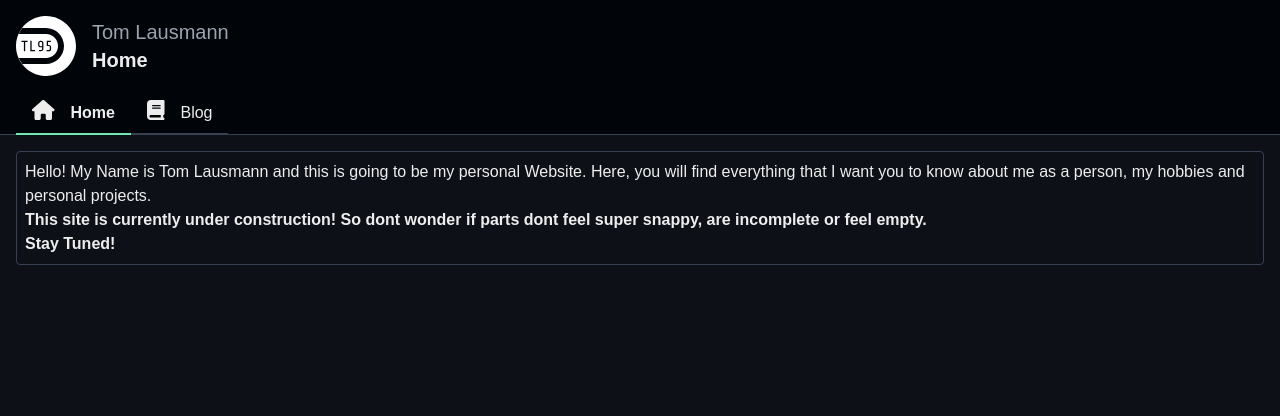
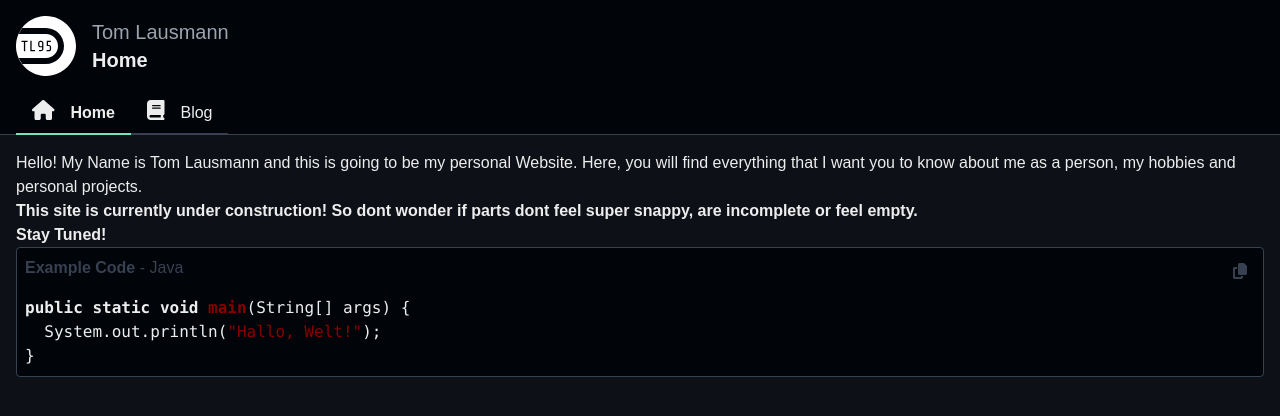
Before and after one commit to Lausi95/lausi95.net, a Next.js app in the folder lausi95/: page / in a window 1280 px wide. Shown: the top 416 px of the page. Built offline with nearby package versions, Linux system fonts and the light colour scheme.

Commit message:
feat: add code sample compoent

```diff
--- /dev/null
+++ b/lausi95/app/components/atoms/Code.tsx
@@ -0,0 +1,24 @@
+"use client";
+
+import { useEffect, useState } from "react";
+import hljs from "highlight.js/lib/core";
+import kotlin from "highlight.js/lib/languages/kotlin";
+import java from "highlight.js/lib/languages/java";
+import "highlight.js/styles/default.css";
+
+export type CodeProps = {
+    code: string;
+};
+
+export default function Code({ code }: CodeProps) {
+    const [formattedCode, setFormattedCode] = useState("");
+
+    useEffect(() => {
+        hljs.registerLanguage("kotlin", kotlin);
+        hljs.registerLanguage("java", java);
+        var highlighted = hljs.highlightAuto(code);
+        setFormattedCode(highlighted.value);
+    });
+
+    return <pre><code dangerouslySetInnerHTML={{ __html: formattedCode }}></code></pre>;
+}
--- /dev/null
+++ b/lausi95/app/components/atoms/CopyButton.tsx
@@ -0,0 +1,18 @@
+"use client";
+
+import { faCopy } from "@fortawesome/free-solid-svg-icons";
+import { FontAwesomeIcon } from "@fortawesome/react-fontawesome";
+
+export type CopyButtonProps = {
+    content: string;
+};
+
+export default function CopyButton({ content }: CopyButtonProps) {
+    const copyCodeToClipboard = () => {
+        navigator.clipboard.writeText(content);
+    };
+
+    return <button className="text-gray-700 px-2 py-1 cursor-pointer" onClick={copyCodeToClipboard}>
+        <FontAwesomeIcon icon={faCopy} />
+    </button>;
+}
--- /dev/null
+++ b/lausi95/app/components/molecules/CodeSample.tsx
@@ -0,0 +1,23 @@
+import Code from "../atoms/Code";
+import CopyButton from "../atoms/CopyButton";
+
+export type CodeSampleProps = {
+    code: string;
+    language: string;
+    title?: string;
+    copyable?: boolean;
+};
+
+export default function CodeSample({ code, language, title, copyable }: CodeSampleProps) {
+    return (
+        <div className="border rounded border-gray-700 p-2 bg-[#010409]">
+            <div className="flex justify-between pb-2">
+                <div className="text-gray-700">
+                    {title && <><span className="font-bold">{title}</span> - </>}{language}
+                </div>
+                {(copyable ?? true) && <CopyButton content={code} />}
+            </div>
+            <Code code={code} />
+        </div>
+    );
+}
--- a/lausi95/app/layout.tsx
+++ b/lausi95/app/layout.tsx
@@ -1,6 +1,8 @@
 import type { Metadata } from "next";
 import localFont from "next/font/local";
 import "./globals.css";
+import Head from "next/head";
+import Script from "next/script";
 
 const geistSans = localFont({
     src: "./fonts/GeistVF.woff",
@@ -26,6 +28,9 @@ export default function RootLayout({
 }>) {
     return (
         <html lang="en">
+            <Head>
+                <Script src="https://cdnjs.cloudflare.com/ajax/libs/highlight.js/11.9.0/highlight.min.js"></Script>
+            </Head>
             <body className={`${geistSans.variable} ${geistMono.variable} antialiased`}>
                 {children}
             </body>
--- a/lausi95/app/page.tsx
+++ b/lausi95/app/page.tsx
@@ -1,9 +1,14 @@
+import CodeSample from "./components/molecules/CodeSample";
 import BasicPage from "./components/templates/BasicPage";
 
 export default function Home() {
+
+    const someCode = `public static void main(String[] args) {
+  System.out.println("Hallo, Welt!");
+}`;
+
     return (
         <BasicPage page="home" subtitle="Home">
-            <div className="border border-gray-700 rounded p-2">
             <p>
                 Hello! My Name is Tom Lausmann and this is going to be my personal
                 Website. Here, you will find everything that I want you to know about
@@ -16,7 +21,7 @@ export default function Home() {
             <p className="font-bold">
                 Stay Tuned!
             </p>
-            </div>
+            <CodeSample title="Example Code" code={someCode} language="Java" />
         </BasicPage>
     );
 }
--- /dev/null
+++ b/package.json
@@ -0,0 +1,5 @@
+{
+  "dependencies": {
+    "highlight.js": "^11.10.0"
+  }
+}
```
Also changed, not shown: 2 other files (tests, documents, lock files or other folders). Lines whose indentation alone changed are shown as unchanged.
